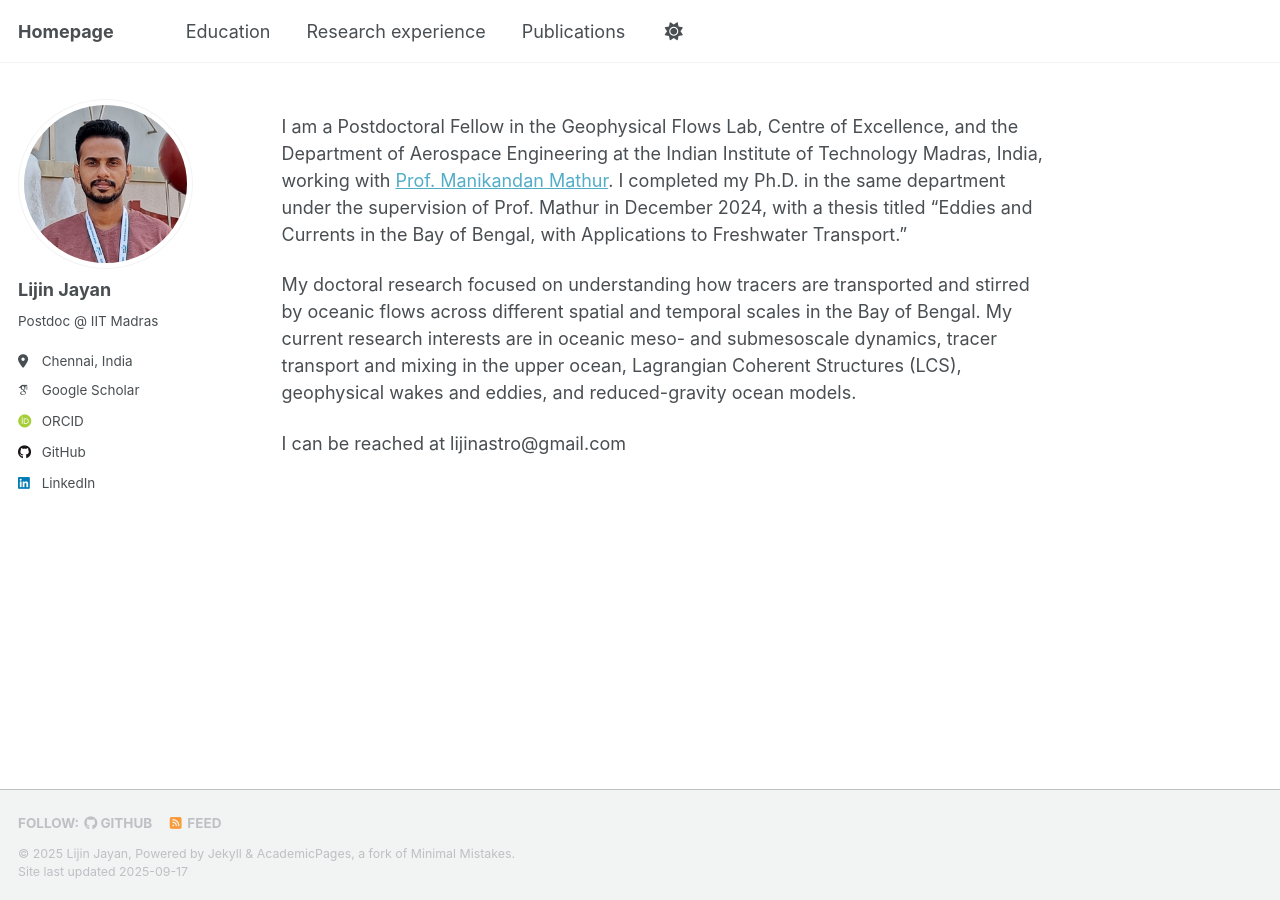
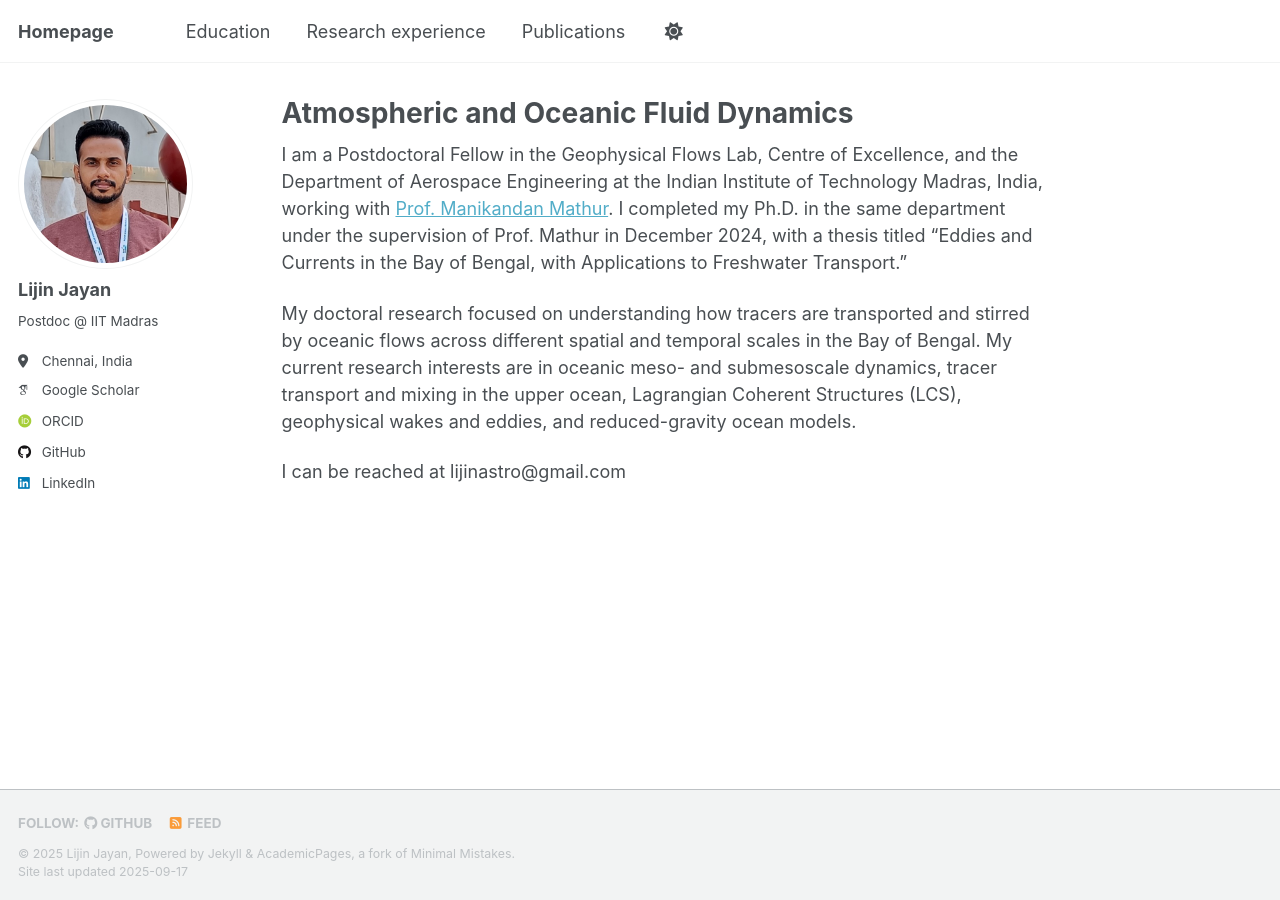
Before and after one commit to ljayan/ljayan.github.io, a Jekyll site: the page built from _pages/about.md, in a window 1280 px wide. Built offline with Jekyll 4.4.1, drawn with Linux system fonts in a browser that asks for light colours; some web fonts are replaced.

Commit message:
Update about.md

```diff
--- a/_pages/about.md
+++ b/_pages/about.md
@@ -1,6 +1,6 @@
 ---
 permalink: /
-title: ""
+title: "Atmospheric and Oceanic Fluid Dynamics"
 author_profile: true
 redirect_from:
   - /about/
```
